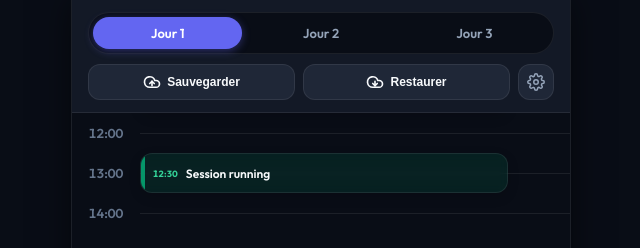
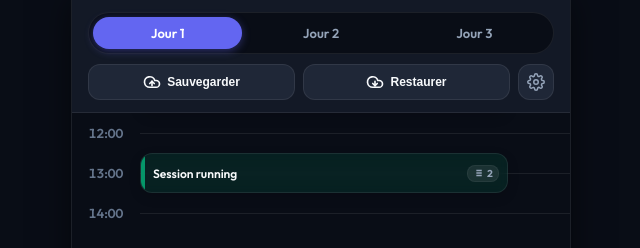
Before and after one commit to jcolard/programme, a React (Vite) app: page / in a window 1280 px wide. Shown: the top 248 px of the page, without its empty margins (319-959 px from the left). Built offline with nearby package versions, Linux system fonts and the light colour scheme.

Commit message:
fix(ui): retirer l'affichage des heures sur les cartes de créneaux (timeline)

```diff
--- a/src/components/SlotCard.css
+++ b/src/components/SlotCard.css
@@ -4,7 +4,7 @@
   background-color: var(--card-theme-bg);
   border: 1px solid var(--border-color);
   border-radius: var(--radius-md);
-  padding: 8px 12px;
+  padding: 6px 10px;
   box-sizing: border-box;
   display: flex;
   overflow: hidden;
@@ -36,30 +36,21 @@
 .slot-card-content {
   display: flex;
   flex-direction: column;
-  justify-content: space-between;
+  justify-content: center;
   height: 100%;
   width: 100%;
   padding-left: 4px;
   overflow: hidden;
 }
 
-.slot-card-time {
-  font-size: 11px;
-  font-weight: 700;
-  color: var(--card-theme-border);
-  letter-spacing: 0.2px;
-  font-variant-numeric: tabular-nums;
-}
-
 .slot-card-title {
-  font-size: 14px;
+  font-size: 13px;
   font-weight: 600;
   color: var(--text-primary);
   white-space: nowrap;
   overflow: hidden;
   text-overflow: ellipsis;
-  margin-top: 1px;
-  margin-bottom: auto;
+  line-height: 1.25;
 }
 
 .slot-card-badge {
@@ -85,7 +76,7 @@
   font-variant-numeric: tabular-nums;
 }
 
-/* Compact layout for slots 30 mins or less */
+/* Compact layout for short slots (e.g. 1 hour) */
 .slot-card-short {
   padding: 4px 8px;
 }
@@ -94,7 +85,7 @@
   flex-direction: row;
   align-items: center;
   justify-content: space-between;
-  gap: 8px;
+  gap: 6px;
 }
 
 .slot-card-short .slot-card-title {
@@ -103,12 +94,12 @@
   flex: 1;
 }
 
-.slot-card-short .slot-card-time {
-  font-size: 9px;
-  flex-shrink: 0;
+.slot-card-short .slot-card-badge {
+  margin-top: 0;
+  padding: 1px 5px;
 }
 
-/* Very compact layout for slots 30 mins or less (height 20px) */
+/* Very compact layout for slots 30 mins or less */
 .slot-card-very-short {
   padding: 0px 6px;
   align-items: center;
@@ -127,20 +118,13 @@
   line-height: 1;
 }
 
-.slot-card-very-short .slot-card-time {
-  display: none;
-}
-
 /* Ensure font readability for small slot sizes */
 @media (max-height: 40px) {
   .slot-card {
-    padding: 4px 8px;
+    padding: 3px 6px;
   }
   .slot-card-title {
-    font-size: 12px;
-  }
-  .slot-card-time {
-    font-size: 9px;
+    font-size: 11px;
   }
   .slot-card-badge {
     display: none;
--- a/src/components/SlotCard.jsx
+++ b/src/components/SlotCard.jsx
@@ -33,10 +33,9 @@ export default function SlotCard({ slot, style, onClick }) {
     >
       <div className="slot-card-border" />
       <div className="slot-card-content">
-        <div className="slot-card-time">{slot.startTime}</div>
         <div className="slot-card-title">{slot.title}</div>
 
-        {hasItems && !isShort && (
+        {hasItems && !isVeryShort && (
           <div className="slot-card-badge">
             <svg
               className="slot-card-badge-icon"
```
